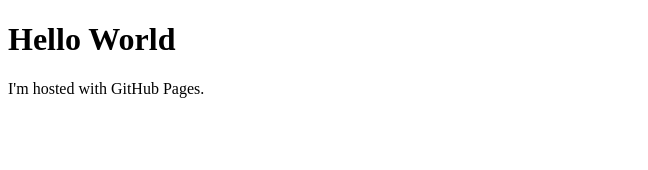
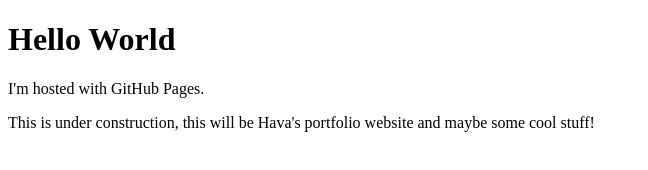
Before and after one commit to Hava-Kantrowitz/Hava-Kantrowitz.github.io, a plain HTML site: page index.html in a window 1280 px wide. Shown: the whole page, without its empty margins (0-648 px from the left). Drawn offline with Linux system fonts and the light colour scheme.

Commit message:
Update index.html

```diff
--- a/index.html
+++ b/index.html
@@ -3,5 +3,8 @@
 <body>
 <h1>Hello World</h1>
 <p>I'm hosted with GitHub Pages.</p>
+<p>This is under construction, this will be Hava's portfolio website and
+    maybe some cool stuff!
+</p>
 </body>
 </html>
```
